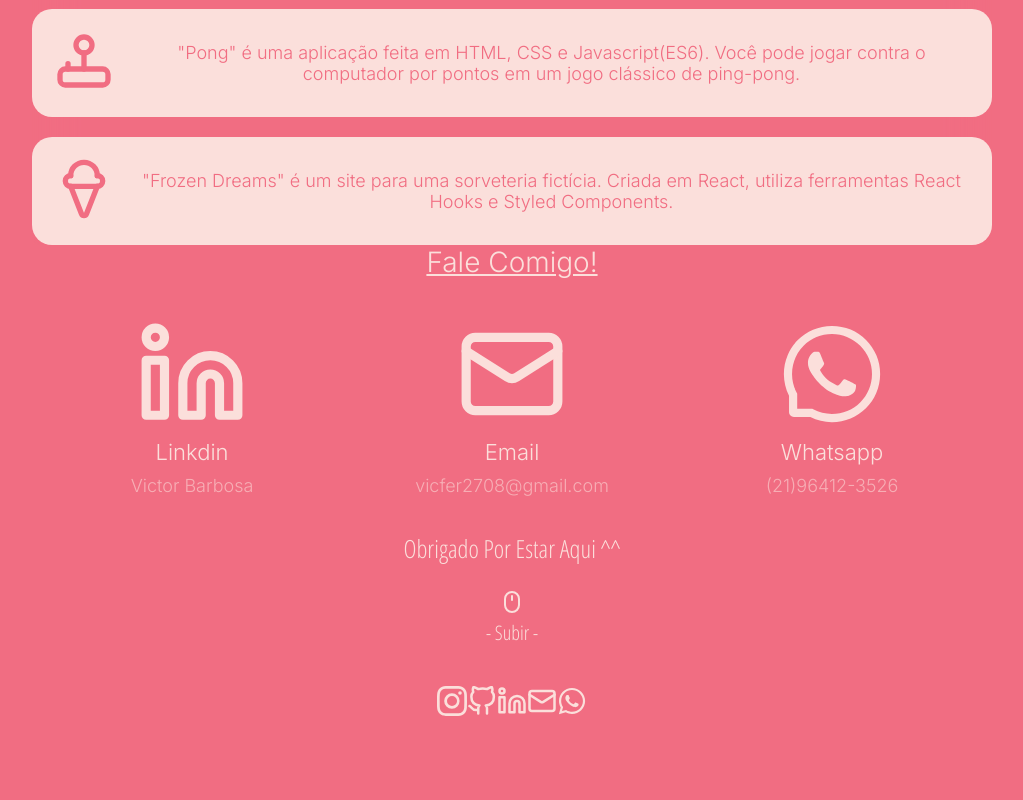
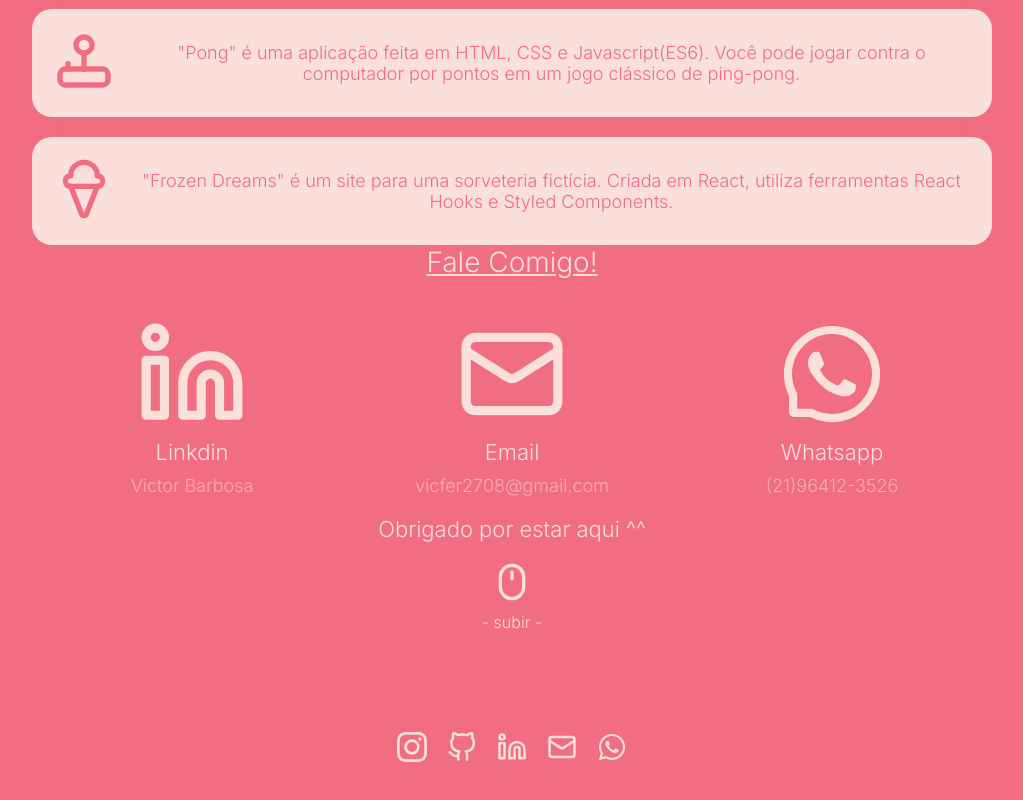
Before and after one commit to V1ctorBarbosa/Portfolio, a React (Vite) app: page / in a window 1280 px wide. Shown: the part 2109-2909 px from the top of the page, without its empty margins (128-1151 px from the left). After the commit the page ends 2885 px from the top, so only its background shows below. Built offline with nearby package versions, Linux system fonts and the light colour scheme.

Commit message:
refactor: footer reconstruction

```diff
--- a/src/sections/contact/contact.tsx
+++ b/src/sections/contact/contact.tsx
@@ -17,7 +17,7 @@ function Contact() {
     whileHover: {
       scale: 1.05,
       transition: { duration: 0.4 },
-      backgroundColor: "rgba(255, 255, 255, 0.096)",
+      backgroundColor: colors.whiteShade,
     },
   };
 
--- a/src/sections/footer/footer.styled.ts
+++ b/src/sections/footer/footer.styled.ts
@@ -0,0 +1,45 @@
+import styled from "styled-components";
+
+//Animation
+import { motion } from "framer-motion";
+
+export const Container = styled.div`
+    display: flex;
+    flex-direction: column;
+    gap: 80px;
+
+    margin: 0 auto;
+    width: 75%;
+`
+
+export const Header = styled.header`
+    display: flex;
+    flex-direction: column;
+    justify-content: center;
+    align-content: center;
+    align-self: center;
+
+    gap: 10px;
+`
+
+export const ScrollUp = styled(motion.a)`
+    display: flex;
+    flex-direction: column;
+    align-self: center;
+    align-items: center;
+    gap: 10px;
+
+    padding: 10px 20px;
+    border-radius: 20px;
+`
+
+export const SocialMidiaSection = styled.div`
+    display: flex;
+    justify-content: center;
+    align-content: center;
+`
+
+export const SocialMidiaIcon = styled(motion.a)`
+    border-radius: 20px;
+    padding: 10px;
+`
--- a/src/sections/footer/footer.tsx
+++ b/src/sections/footer/footer.tsx
@@ -1,30 +1,56 @@
 import "./footer.css";
+
+//Components
+import Text from "../../components/Text/text";
+
+//Styles
+import {
+  SocialMidiaSection,
+  SocialMidiaIcon,
+  Container,
+  Header,
+  ScrollUp,
+} from "./footer.styled";
+import { colors } from "../../styles/colors";
+import { Mouse } from "lucide-react";
 
 //Types
 import { ISocialMidiaData } from "./footer.types";
-import { Mouse } from "lucide-react";
+import { MotionProps } from "framer-motion";
 
 //Data
 import { socialMidiaData } from "./data/data";
 
 function Footer() {
+
+  const hoverAnimation: MotionProps = {
+    whileHover: {
+      transition: { duration: 0.4 },
+      backgroundColor: colors.darkShade,
+    },
+  };
+
   const handleSocialMidia = (socialMidias: ISocialMidiaData[]) =>
     socialMidias.map((socialMidia: ISocialMidiaData) => (
-      <a href={socialMidia.link}>{socialMidia.icon}</a>
+      <SocialMidiaIcon {...hoverAnimation} href={socialMidia.link} target="__blank">
+        {socialMidia.icon}
+      </SocialMidiaIcon>
     ));
 
   return (
-    <div id="footer" className="container footer-container">
-      <h1>
-        Obrigado por estar aqui ^^{" "}
-        <a href="#home">
-          <h2>
-            <Mouse /> - subir -
-          </h2>
-        </a>
-      </h1>
-      <div className="social-links">{handleSocialMidia(socialMidiaData)}</div>
-    </div>
+    <Container>
+      <Header>
+        <Text type="h4" weight="thin" align="center">
+          Obrigado por estar aqui ^^
+        </Text>
+        <ScrollUp href="#home" {...hoverAnimation}>
+          <Mouse size={40}/> <Text type="c2" weight="thin">- subir -</Text>
+        </ScrollUp>
+      </Header>
+      <SocialMidiaSection>
+        {handleSocialMidia(socialMidiaData)}
+      </SocialMidiaSection>
+    </Container>
   );
 }
 export default Footer;
--- a/src/styles/colors.ts
+++ b/src/styles/colors.ts
@@ -6,5 +6,7 @@ export const colors: IColors = {
     primary: '#F4867B',
     primaryLight: '#F4867B90',
     secondary: '#FBDFDB',
-    secondaryLight: '#FBDFDB90'
+    secondaryLight: '#FBDFDB90',
+    darkShade: "#00000020",
+    whiteShade: "rgba(255, 255, 255, 0.096)"
 }
--- a/src/styles/types.ts
+++ b/src/styles/types.ts
@@ -4,6 +4,8 @@ export interface IColors {
     primaryLight: string,
     secondary: string,
     secondaryLight: string,
+    darkShade: string,
+    whiteShade: string
 }
 
 export interface IFontStyle {
```
